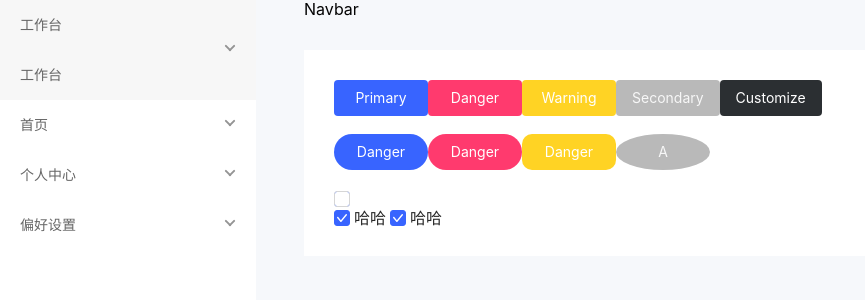
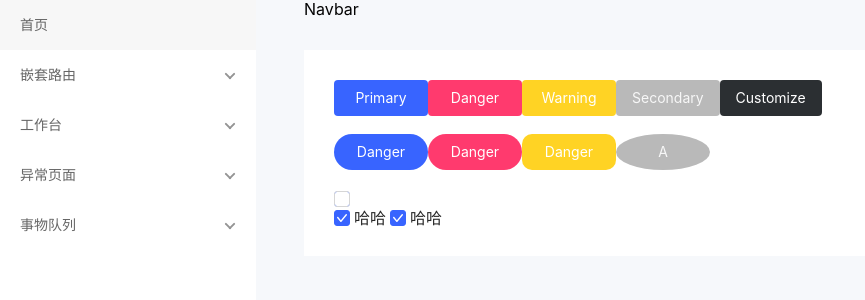
Before and after one commit to Y-Hui/Backstage-React, a React app: page /home in a window 1280 px wide. Shown: the top 300 px of the page, without its empty margins (0-865 px from the left). Built offline with nearby package versions, Linux system fonts and the light colour scheme.

Commit message:
[New] Nested navigation

```diff
--- a/src/components/NavMenu/NavMenu.js
+++ b/src/components/NavMenu/NavMenu.js
@@ -18,20 +18,36 @@ class NavMenu extends React.Component {
     })
   }
   get menuClass() {
-    let result = 'nav-menu'
+    let result = 'menu-group'
     if (this.state.isExpand) {
-      result += ' nav-menu--active'
+      result += ' menu-group--active'
     }
     return result
   }
+  // 获取嵌套层级需要设置的 padding
+  get nestingLevel() {
+    const { paddingLeft = 20 } = this.props.style || {}
+    return paddingLeft + 20
+  }
   render() {
+    const menuChildren = React.Children.map(this.props.children, (children) => {
+      const userStyle = children.props.style || {}
+      const style = Object.assign(userStyle, {
+        paddingLeft: this.nestingLevel
+      })
+      return React.cloneElement(children, {
+        style
+      })
+    })
     return (
-      <div className={this.menuClass} onClick={this.changeExpand}>
-        <span>{this.props.name}</span>
+      <div className="nav-menu">
+        <div className={this.menuClass} style={this.props.style} onClick={this.changeExpand}>
+          <span>{this.props.name}</span>
+          <span className="menu-group__arrow"></span>
+        </div>
         <div className="nav-menu__sub">
-          {this.props.children}
+          {this.state.isExpand && menuChildren}
         </div>
-        <span className="nav-menu__arrow"></span>
       </div>
     )
   }
--- a/src/components/NavMenu/NavMenu.scss
+++ b/src/components/NavMenu/NavMenu.scss
@@ -1,23 +1,18 @@
 .nav-menu {
   position: relative;
+  font-size: 14px;
+  color: #666;
+  user-select: none;
+  &__sub {
+    background-color: #fff;
+  }
+}
+.menu-group {
+  position: relative;
   padding: 0 20px;
-  font-size: 14px;
   line-height: 50px;
-  color: #666;
-  transition: background .15s ease-in-out;
-  user-select: none;
+  transition: background .2s ease-in-out, color .2s ease-in-out;
   cursor: pointer;
-  &:hover {
-    background-color: #f7f7f7;
-  }
-  &--active &__arrow {
-    &::before {
-      transform: rotate(-45deg);
-    }
-    &::after {
-      transform: rotate(45deg);
-    }
-  }
   &__arrow {
     position: absolute;
     top: 0;
@@ -26,10 +21,10 @@
     margin: auto 0;
     display: block;
     width: 32px;
-    height: 6px;
+    height: 0;
     &::before,
     &::after {
-      content: '';
+      content: "";
       position: absolute;
       top: 0;
       width: 8px;
@@ -48,4 +43,20 @@
       transform: rotate(-45deg);
     }
   }
+  &:active {
+    background-color: #f7f7f7;
+  }
+  &--active {
+    color: #3864ff;
+  }
+  &--active &__arrow {
+    &::before {
+      background-color: #3864ff;
+      transform: rotate(-45deg);
+    }
+    &::after {
+      background-color: #3864ff;
+      transform: rotate(45deg);
+    }
+  }
 }
--- a/src/components/NavMenu/NavMenuItem.js
+++ b/src/components/NavMenu/NavMenuItem.js
@@ -1,9 +1,10 @@
 import React from 'react'
+import './NavMenuItem.scss'
 
 class NavMenuItem extends React.Component {
   render() {
     return (
-      <div>
+      <div className="nav-menu-item" style={this.props.style}>
         {this.props.children}
       </div>
     )
--- /dev/null
+++ b/src/components/NavMenu/NavMenuItem.scss
@@ -0,0 +1,20 @@
+.nav-menu-item {
+  position: relative;
+  padding-left: 20px;
+  font-size: 14px;
+  line-height: 50px;
+  color: #666;
+  transition: background 0.15s ease-in-out;
+  user-select: none;
+  cursor: pointer;
+  &:hover {
+    background-color: #f7f7f7;
+  }
+  &--active {
+    background-color: #f7f7f7;
+  }
+  &__menu {
+    position: relative;
+    padding: 0 20px;
+  }
+}
--- a/src/layout/Sidebar/index.js
+++ b/src/layout/Sidebar/index.js
@@ -6,12 +6,38 @@ import NavMenuItem from '@module/NavMenu/NavMenuItem'
 function SideBar() {
   return (
     <aside className="side-bar">
+      <NavMenuItem>首页</NavMenuItem>
+      <NavMenu name="嵌套路由">
+        <NavMenu name="二级路由">
+          <NavMenu name="三级嵌套">
+            <NavMenuItem>四级路由</NavMenuItem>
+            <NavMenuItem>四级路由</NavMenuItem>
+            <NavMenuItem>四级路由</NavMenuItem>
+            <NavMenuItem>四级路由</NavMenuItem>
+          </NavMenu>
+          <NavMenuItem>三级路由</NavMenuItem>
+          <NavMenuItem>三级路由</NavMenuItem>
+        </NavMenu>
+        <NavMenuItem>二级路由</NavMenuItem>
+      </NavMenu>
       <NavMenu name="工作台">
-        <NavMenuItem>工作台</NavMenuItem>
+        <NavMenuItem>仪表盘</NavMenuItem>
+        <NavMenuItem>待办事项</NavMenuItem>
+        <NavMenuItem>权限管理</NavMenuItem>
       </NavMenu>
-      <NavMenu>首页</NavMenu>
-      <NavMenu>个人中心</NavMenu>
-      <NavMenu>偏好设置</NavMenu>
+      <NavMenu name="异常页面">
+        <NavMenuItem>101</NavMenuItem>
+        <NavMenuItem>202</NavMenuItem>
+        <NavMenuItem>403</NavMenuItem>
+        <NavMenuItem>404</NavMenuItem>
+        <NavMenuItem>500</NavMenuItem>
+      </NavMenu>
+      <NavMenu name="事物队列">
+        <NavMenuItem>全部</NavMenuItem>
+        <NavMenuItem>待处理</NavMenuItem>
+        <NavMenuItem>处理中</NavMenuItem>
+        <NavMenuItem>已完成</NavMenuItem>
+      </NavMenu>
     </aside>
   )
 }
--- a/src/layout/Sidebar/index.scss
+++ b/src/layout/Sidebar/index.scss
@@ -4,5 +4,7 @@
   left: 0;
   width: 256px;
   height: 100%;
+  max-height: 100%;
   background-color: #fff;
+  overflow-y: auto;
 }
```
